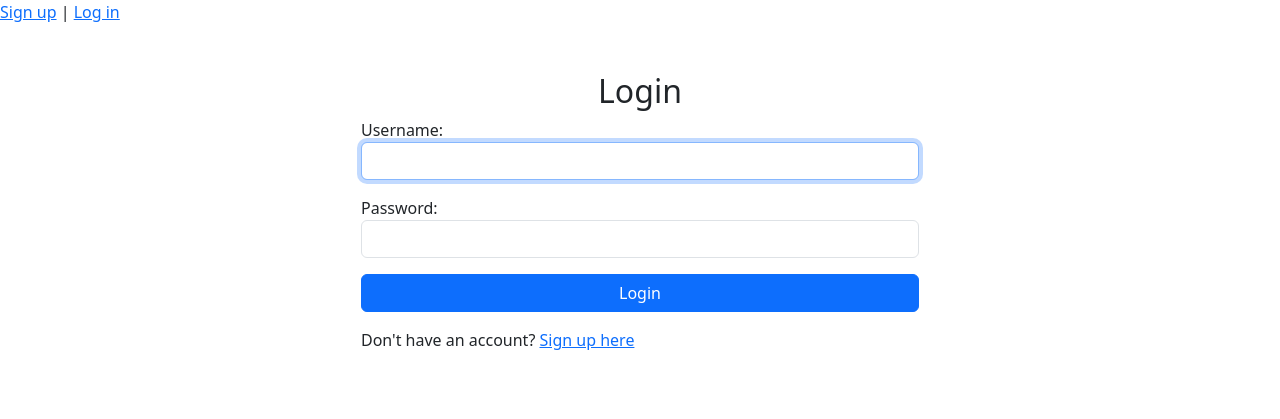
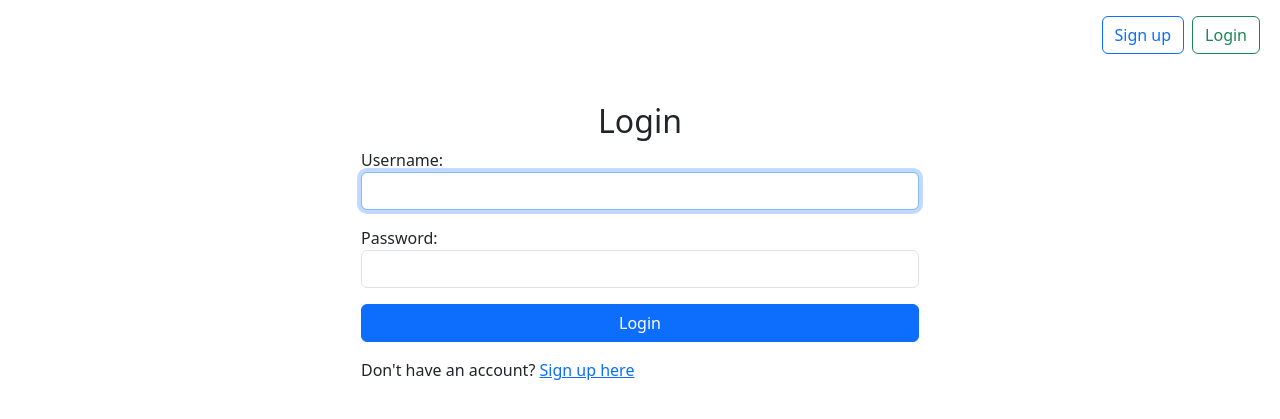
Before and after one commit to BohdanKuzik/management_tool, a Django app: page /login/ in a window 1280 px wide. Shown: the top 419 px of the page. Run offline with Django 5.2, Linux system fonts and the light colour scheme; some libraries are stand-ins or nearby versions.

Commit message:
completed logic of login

```diff
--- a/management_tool/settings.py
+++ b/management_tool/settings.py
@@ -131,3 +131,5 @@ DEFAULT_AUTO_FIELD = 'django.db.models.BigAutoField'
 
 
 LOGIN_REDIRECT_URL = "/"
+LOGIN_URL = "processes:login"
+LOGOUT_REDIRECT_URL = "processes:login"
--- a/processes/urls.py
+++ b/processes/urls.py
@@ -8,6 +8,7 @@ from processes.views import (
     take_snapshot,
     RegisterUser,
     LoginUser,
+    logout_user,
 )
 
 
@@ -18,6 +19,7 @@ urlpatterns = [
     path("processes/kill/<int:pid>/", KillProcessView.as_view(), name="kill_process"),
     path("processes/take_snapshot/", take_snapshot, name="take_snapshot"),
     path("login/", LoginUser.as_view(), name="login"),
+    path("logout/", logout_user, name="logout"),
     path("register/", RegisterUser.as_view(), name="register")
 ]
 
--- a/processes/views.py
+++ b/processes/views.py
@@ -1,6 +1,9 @@
 import json
 
+from django.contrib.auth import logout
+from django.contrib.auth.decorators import login_required
 from django.contrib.auth.forms import AuthenticationForm
+from django.contrib.auth.mixins import LoginRequiredMixin
 from django.contrib.auth.views import LoginView
 from django.http import HttpResponse
 from django.urls import reverse_lazy
@@ -9,6 +12,7 @@ from django.shortcuts import redirect, render
 import psutil
 import logging
 
+from django.utils.decorators import method_decorator
 from django.views import View
 from django.views.generic import TemplateView, CreateView
 from django.views.generic.base import ContextMixin
@@ -19,6 +23,7 @@ from processes.models import Snapshot
 logger = logging.getLogger(__name__)
 
 
+@login_required
 def index(request):
     return render(request, 'processes/process_list.html')
 
@@ -64,11 +69,12 @@ class ProcessListMixin(ContextMixin, View):
         return context
 
 
+@method_decorator(login_required, name='dispatch')
 class ProcessListView(ProcessListMixin, TemplateView):
     template_name = "processes/process_list.html"
 
 
-class ProcessListPartialView(ProcessListMixin, TemplateView):
+class ProcessListPartialView(LoginRequiredMixin, ProcessListMixin, TemplateView):
     template_name = "processes/process_table.html"
 
 
@@ -84,6 +90,7 @@ class KillProcessView(View):
         return redirect("processes:process_list")
 
 
+@login_required
 def take_snapshot(request):
     if request.method == "POST":
         processes = get_processes()
@@ -118,3 +125,8 @@ class LoginUser(LoginView):
         context = super().get_context_data(**kwargs)
         context["title"] = "Login"
         return context
+
+
+def logout_user(request):
+    logout(request)
+    return redirect("processes:login")
--- a/templates/base.html
+++ b/templates/base.html
@@ -14,14 +14,23 @@
     {% endblock extra_css %}
 </head>
 <body>
+<div class="main-container">
+    <div class="content d-flex justify-content-end mt-3">
+      {% if request.user.is_authenticated %}
+        <div class="d-flex justify-content-end align-items-center" style="margin-right: 20px;">
+    <span>{{ user.username }}</span>
+    <a href="{% url 'processes:logout' %}" class="btn btn-outline-danger ms-3">Logout</a>
+</div>
 
-    <div class="main-container">
-        <div class="content">
-          <a href="{%  url 'processes:register' %}">Sign up</a> | <a href="{% url 'processes:login' %}">Log in</a>
-            {% block content %}
-            {% endblock content %}
-        </div>
+      {% else %}
+        <a href="{% url 'processes:register' %}" class="btn btn-outline-primary me-2">Sign up</a>
+        <a href="{% url 'processes:login' %}" class="btn btn-outline-success" style="margin-right: 20px;">Login</a>
+      {% endif %}
     </div>
+    {% block content %}
+    {% endblock content %}
+</div>
+
 
 </body>
 </html>
```
